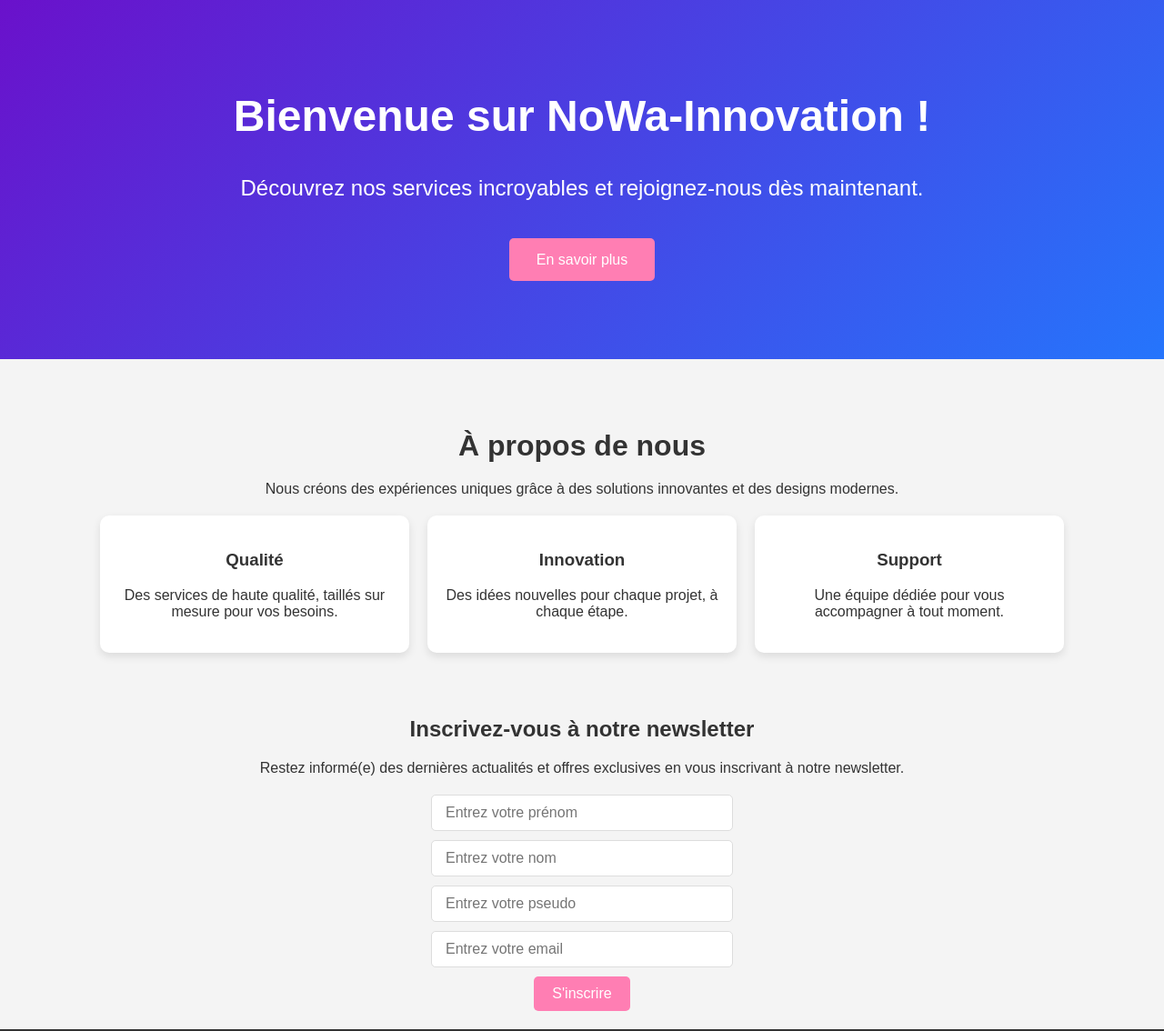
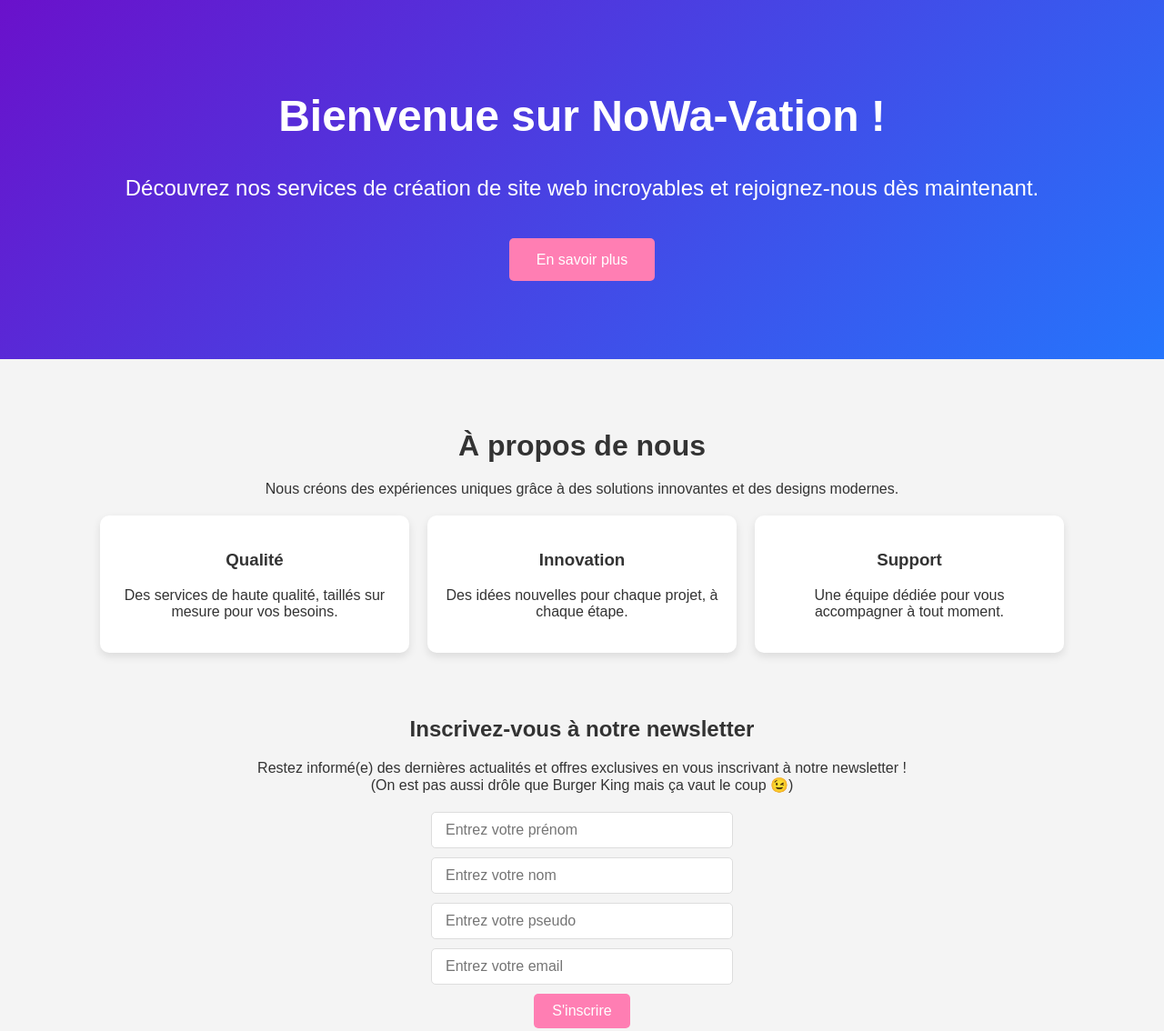
Before and after one commit to NoWa-FTN/Marketing-landing-page, a plain HTML site: page index.html in a window 1280 px wide. Shown: the top 1134 px of the page at 91% size. Drawn offline with Linux system fonts and the light colour scheme.

Commit message:
fix: update website

```diff
--- a/index.html
+++ b/index.html
@@ -9,9 +9,9 @@
 <body>
     <header class="header">
         <div class="container">
-            <h1 class="title">Bienvenue sur NoWa-Innovation !</h1>
+            <h1 class="title">Bienvenue sur NoWa-Vation !</h1>
             <br>
-            <p class="subtitle">Découvrez nos services incroyables et rejoignez-nous dès maintenant.</p>
+            <p class="subtitle">Découvrez nos services de création de site web incroyables et rejoignez-nous dès maintenant.</p>
             <br>
             <br>
             <a href="#about" class="btn btn-primary">En savoir plus</a>
@@ -42,7 +42,7 @@
     <section id="newsletter" class="newsletter">
         <div class="container">
             <h2 class="section-title">Inscrivez-vous à notre newsletter</h2>
-            <p class="section-description">Restez informé(e) des dernières actualités et offres exclusives en vous inscrivant à notre newsletter.</p>
+            <p class="section-description">Restez informé(e) des dernières actualités et offres exclusives en vous inscrivant à notre newsletter ! <br>(On est pas aussi drôle que Burger King mais ça vaut le coup 😉)</p>
             <form id="newsletter-form" class="form">
                 <input type="text" id="firstname" name="firstname" placeholder="Entrez votre prénom" required>
                 <input type="text" id="lastname" name="lastname" placeholder="Entrez votre nom" required>
```
